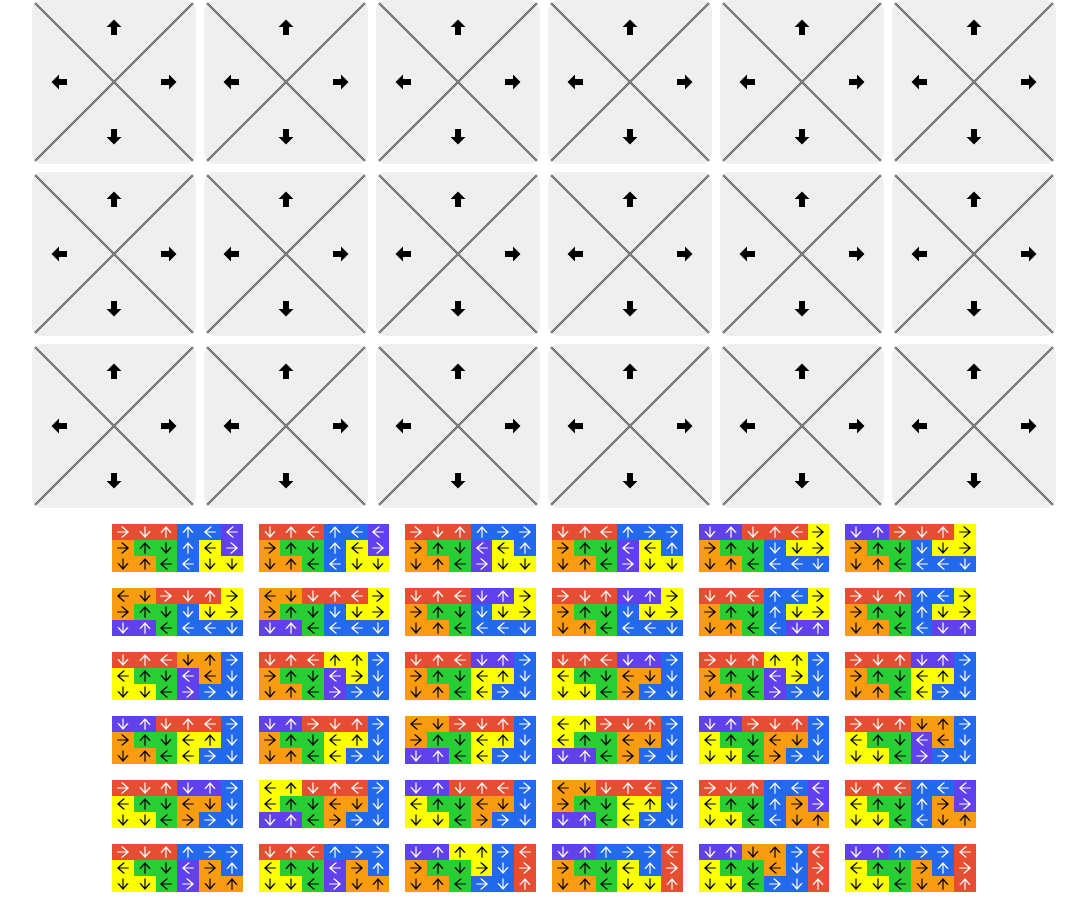
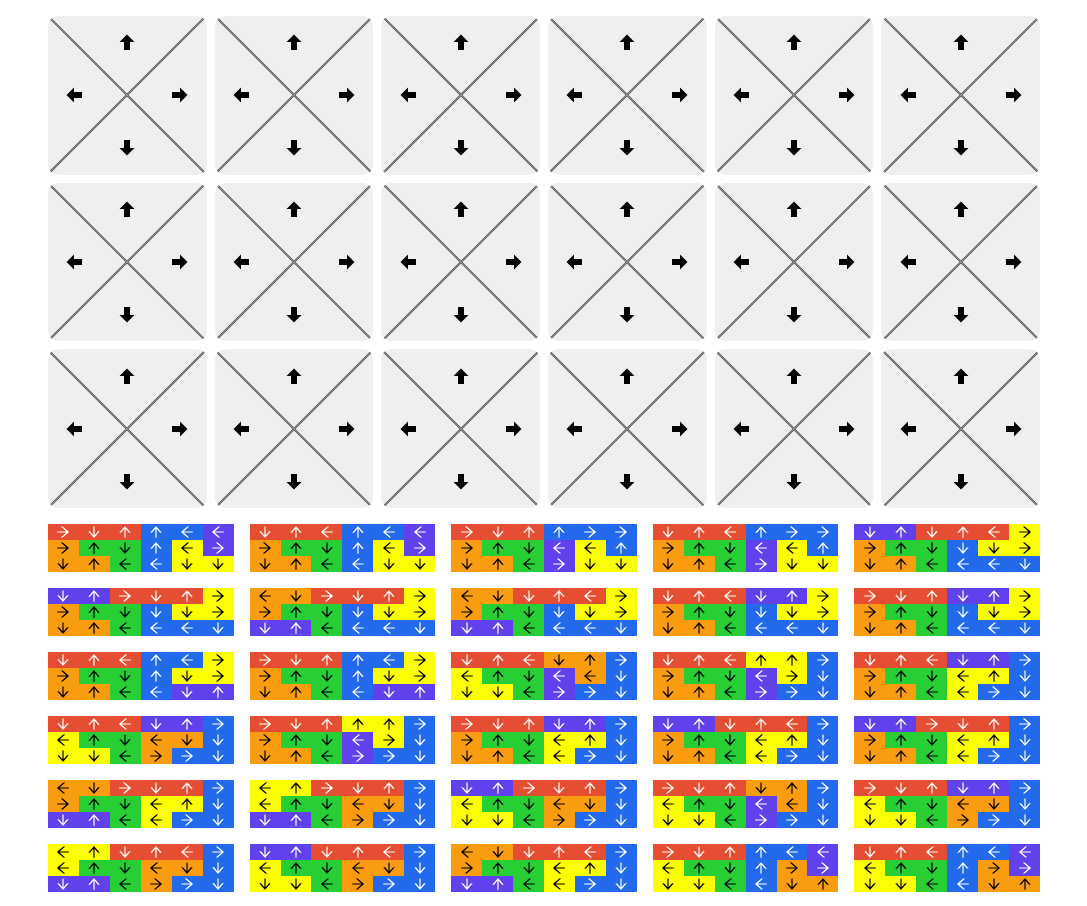
Before and after one commit to JosephChotard/IQArrowsSolver, a Next.js app in the folder website/: page / in a window 1280 px wide. Shown: the top 906 px of the page, without its empty margins (96-1183 px from the left). Built offline with nearby package versions, Linux system fonts and the light colour scheme.

Commit message:
scales properly ish

```diff
--- a/website/components/board/boardInput/BoardInput.module.scss
+++ b/website/components/board/boardInput/BoardInput.module.scss
@@ -6,7 +6,6 @@
 
 .cell {
   position: relative;
-  overflow: hidden;
   &::before {
     content: "";
     padding-bottom: 100%;
--- a/website/components/board/boardInput/cellInput/CellInput.module.scss
+++ b/website/components/board/boardInput/cellInput/CellInput.module.scss
@@ -48,6 +48,10 @@
     grid-template-rows: repeat(3, 1fr);
     pointer-events: none;
 
+    @media (max-width: 767px) {
+      font-size: 0.5em;
+    }
+
     * {
       margin: auto;
     }
@@ -85,6 +89,10 @@
   position: relative;
   font-size: 3em;
 
+  @media (max-width: 767px) {
+    font-size: 2em;
+  }
+
   .cancelButton {
     position: absolute;
     top: -0.75em;
--- a/website/pages/Index.module.scss
+++ b/website/pages/Index.module.scss
@@ -1,3 +1,7 @@
+.index {
+  margin: 1em;
+}
+
 .grids {
   margin: 1em 0;
   display: grid;
@@ -9,8 +13,7 @@
   }
 
   @media (min-width: 1024px) {
-    grid-template-columns: repeat(6, 1fr);
-    margin: 1em 5em;
+    grid-template-columns: repeat(5, 1fr);
   }
 }
 
--- a/website/pages/index.tsx
+++ b/website/pages/index.tsx
@@ -4,15 +4,13 @@ import BoardInput from '@components/board/boardInput/BoardInput'
 import Head from 'next/head'
 import React from 'react'
 import styles from './Index.module.scss'
-import Router, { useRouter } from 'next/router'
+import Router from 'next/router'
 
 
 const WIDTH = 6
 const HEIGHT = 3
 
 export default function Home() {
-  const router = useRouter()
-
   const [
     grid,
     setGrid
@@ -78,7 +76,7 @@ export default function Home() {
     })
     const query = Object.keys(queryObj).map(key => key + '=' + queryObj[key]).join('&')
     const href = `${window.location.pathname}${query !== '' ? `?${query}` : '' }`
-    router.push(href, href, {
+    Router.push(href, href, {
         shallow: true,
       })
     setGrid(grid)
@@ -90,7 +88,7 @@ export default function Home() {
 
 
   return (
-    <div>
+    <div className={styles.index}>
       <Head>
         <title>IQ Arrows Solver</title>
       </Head>
```
